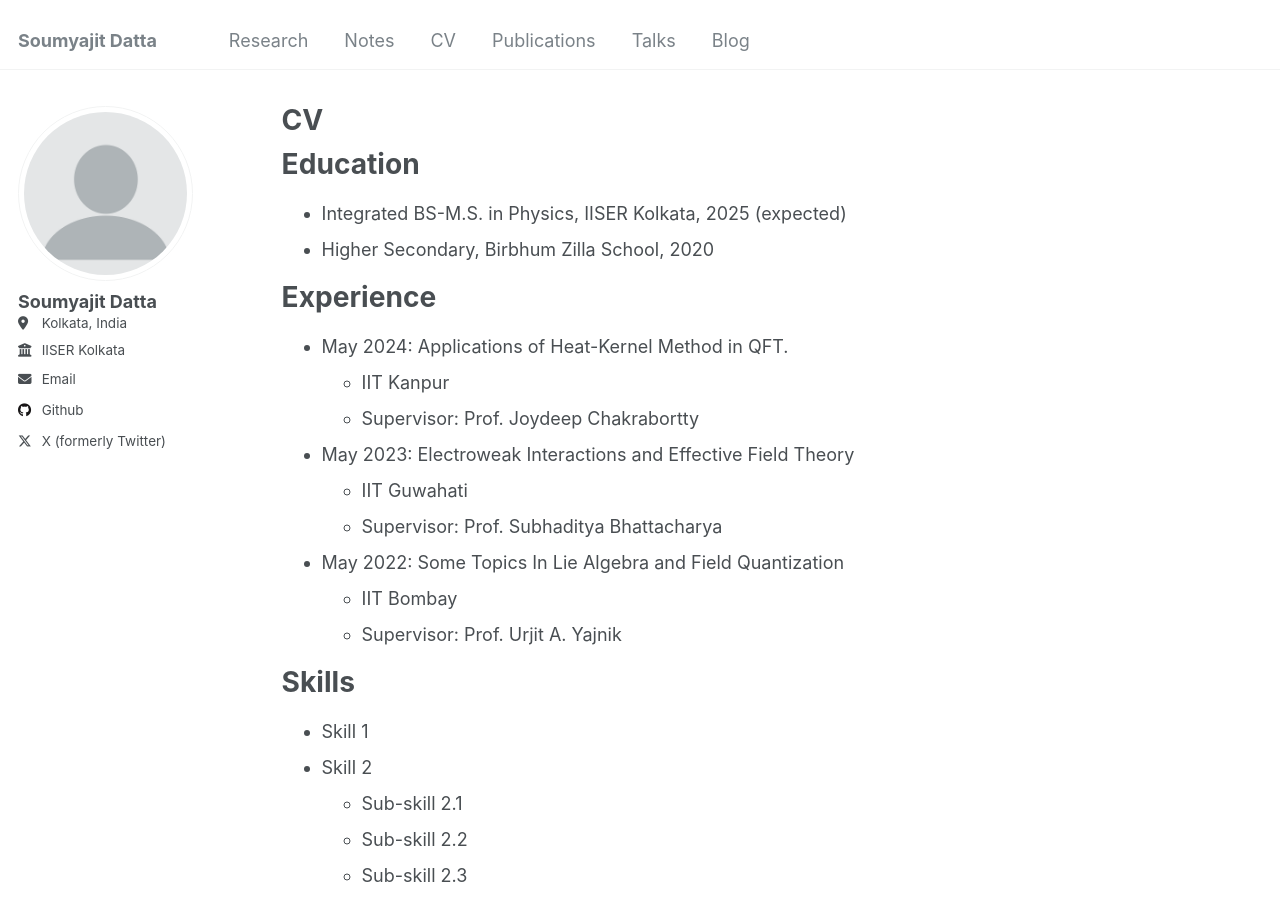
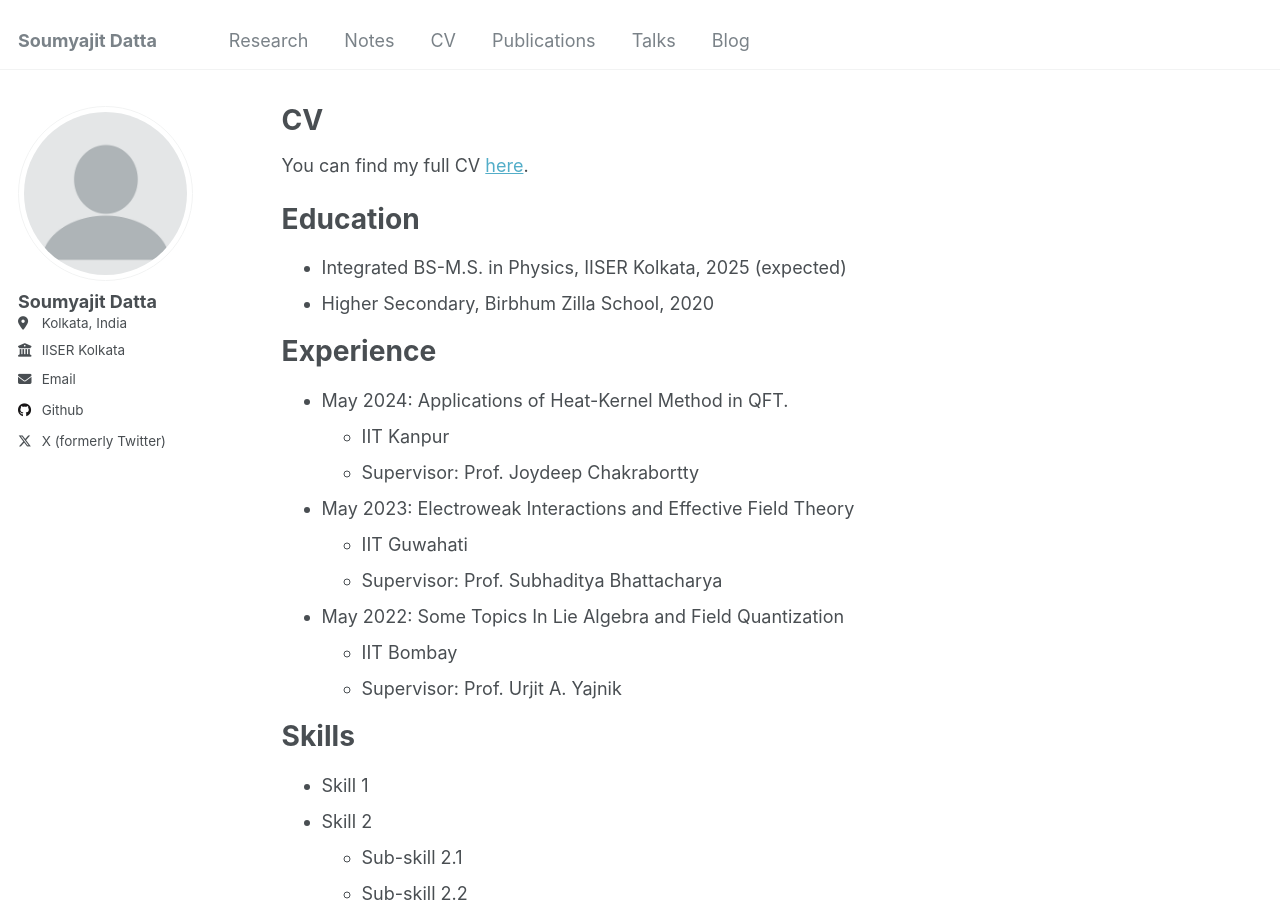
Before and after one commit to soumya-jit-datta/soumya-jit-datta.github.io, a Jekyll site: the page built from _pages/cv.md, in a window 1280 px wide and 900 px high. Built offline with Jekyll 4.4.1, drawn with Linux system fonts in a browser that asks for light colours.

Commit message:
Update cv.md

```diff
--- a/_pages/cv.md
+++ b/_pages/cv.md
@@ -8,6 +8,8 @@ redirect_from:
 ---
 
 {% include base_path %}
+
+You can find my full CV [here](https://soumya-jit-datta.github.io/files/Soumyajit_Datta_CV.pdf).
 
 Education
 ======
```
